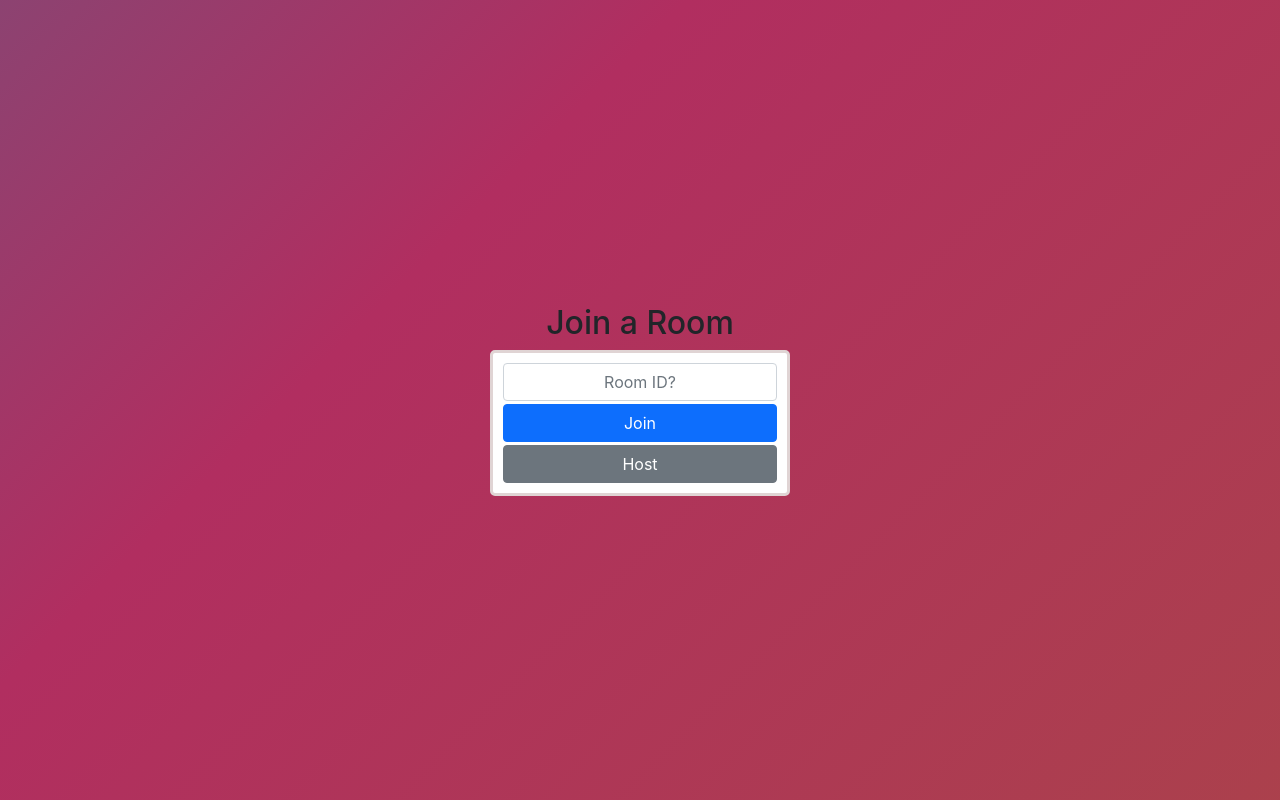
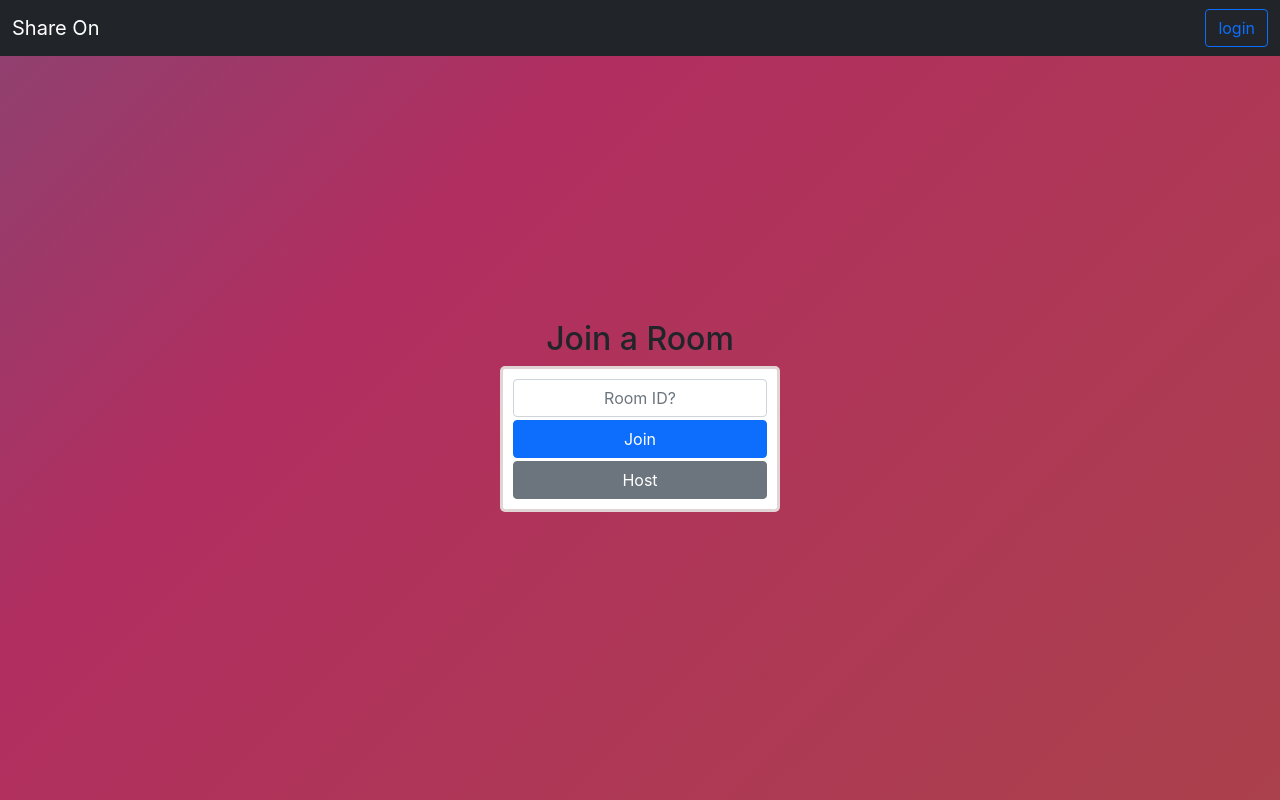
Before and after one commit to Zn10plays/share-on, a Next.js app: page / in a window 1280 px wide. Built offline with nearby package versions, Linux system fonts and the light colour scheme; no server answers.

Commit message:
using firebase as database of choise

```diff
--- a/package.json
+++ b/package.json
@@ -10,6 +10,7 @@
   },
   "dependencies": {
     "bootstrap": "^5.1.3",
+    "firebase": "^9.6.10",
     "next": "12.1.4",
     "react": "18.0.0",
     "react-bootstrap": "^2.2.3",
--- a/pages/index.jsx
+++ b/pages/index.jsx
@@ -1,17 +1,44 @@
-import styles from '../styles/Home.module.css'
+import Container from 'react-bootstrap/Container'
+import Navbar from 'react-bootstrap/Navbar'
 import Button from 'react-bootstrap/Button'
 import Form from 'react-bootstrap/Form'
+import { useRouter } from 'next/router'
 import { useState } from 'react'
-import { useRouter } from 'next/router'
+import { auth } from '../util/database/firesbase'
+import { GoogleAuthProvider, signInWithPopup, signOut } from 'firebase/auth';
+import styles from '../styles/Home.module.css'
+
 
 export default function Home() {
 
   const [buttonsInActive, setButtonsInActive] = useState(false);
+  const [user, setUser] = useState(null);
   const [isInvalid, setInvalid] = useState(false);
   const [roomId, setRoomId] = useState('');
 
   const router = useRouter();
 
+
+  const handleLogIn = async () => {
+    try {
+      const provider = new GoogleAuthProvider();
+      signInWithPopup(auth, provider)
+      .then(({user}) => {
+        console.log(user);
+        setUser(user)
+      })
+    } catch (e) {
+      console.log(e);
+    }
+  }
+
+  const handleLogOut = () => {
+    signOut(auth).then(() => {
+      setUser(null)
+    }).catch((error) => {
+      // An error happened.
+    });
+  }
 
   const handleInput = (event) => {
     setRoomId(event.target.value)
@@ -20,6 +47,7 @@ export default function Home() {
       setButtonsInActive(false)
     }
   }
+
   const handleSubmit = async (event) =>  {
     event.preventDefault();
     setButtonsInActive(true)
@@ -30,6 +58,7 @@ export default function Home() {
       setInvalid(true);
     }
   }
+
   const isRoomActive = async (id) => {
     return new Promise(resolve => {
       setTimeout(() => {
@@ -37,14 +66,30 @@ export default function Home() {
       }, 1000)
     })
   }
-  return <div className={styles.main}>
+
+  const handleCreate = async () => {
+
+  }
+  return <>
+    <Navbar bg="dark" expand="lg" variant='dark'>
+      <Container fluid>
+        <Navbar.Brand href="/"> Share On </Navbar.Brand>
+        <div>
+           { !user && <Button variant="outline-primary" onClick={handleLogIn}> login </Button> }
+          { user && <Button variant="outline-danger" onClick={handleLogOut}> logout </Button> }
+        </div>
+      </Container>
+    </Navbar>
+
+    <div className={styles.main}>
     <h2 className='text-center'>Join a Room</h2>
     <Form className={styles.container} onSubmit={handleSubmit}>
       <Form.Group>
         <Form.Control className='text-center' placeholder='Room ID?' isInvalid={isInvalid} onInput={handleInput}></Form.Control>
         <Button variant='primary' type='submit' className={styles.btn} disabled={buttonsInActive}> Join </Button> {' '} <br />
-        <Button variant='secondary' className={styles.btn}> Host </Button> {' '}
+        <Button variant='secondary' className={styles.btn} onClick={handleCreate}> Host </Button> {' '}
       </Form.Group>
     </Form>
   </div>
+  </>
 }
--- a/styles/Home.module.css
+++ b/styles/Home.module.css
@@ -1,5 +1,5 @@
 .main {
-  min-height: 100vh;
+  min-height: 90vh;
   padding: 4rem 0;
   flex: 1;
   display: flex;
@@ -13,6 +13,7 @@
   background: white;
   border-radius: 5px;
   padding: 10px;
+  width: 35vh;
 }
 
 .btn {
--- /dev/null
+++ b/util/database/firesbase.js
@@ -0,0 +1,12 @@
+import { initializeApp } from 'firebase/app';
+import { getFirestore } from 'firebase/firestore';
+import { getAuth } from 'firebase/auth'
+import { firebaseConfig } from '../../config.json';
+
+const app = initializeApp(firebaseConfig)
+
+const db = getFirestore(app);
+const auth = getAuth(app);
+
+export { db, auth }
+export default app
```
Also changed, not shown: firebase.json (added), 2 other files (tests, documents, lock files or other folders).
